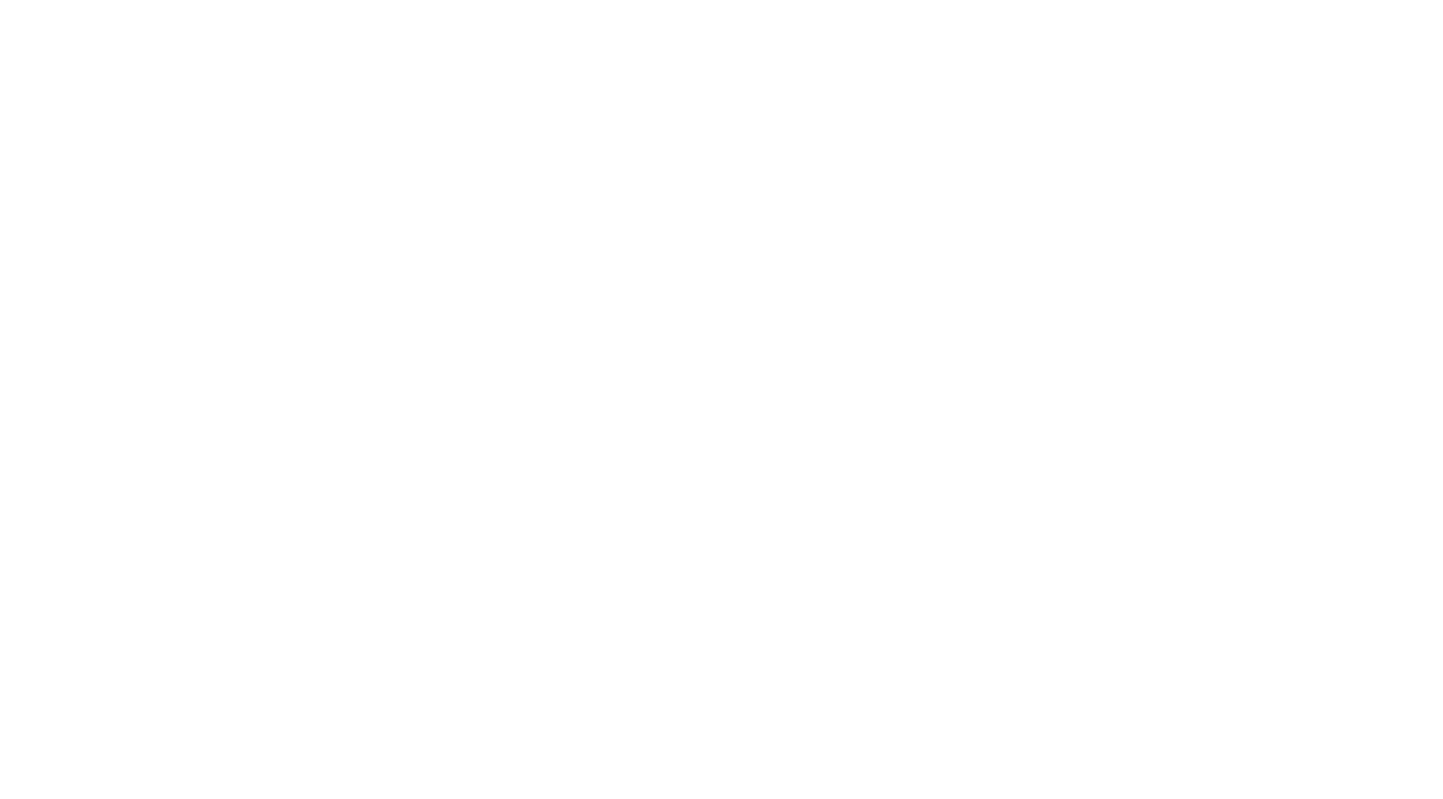
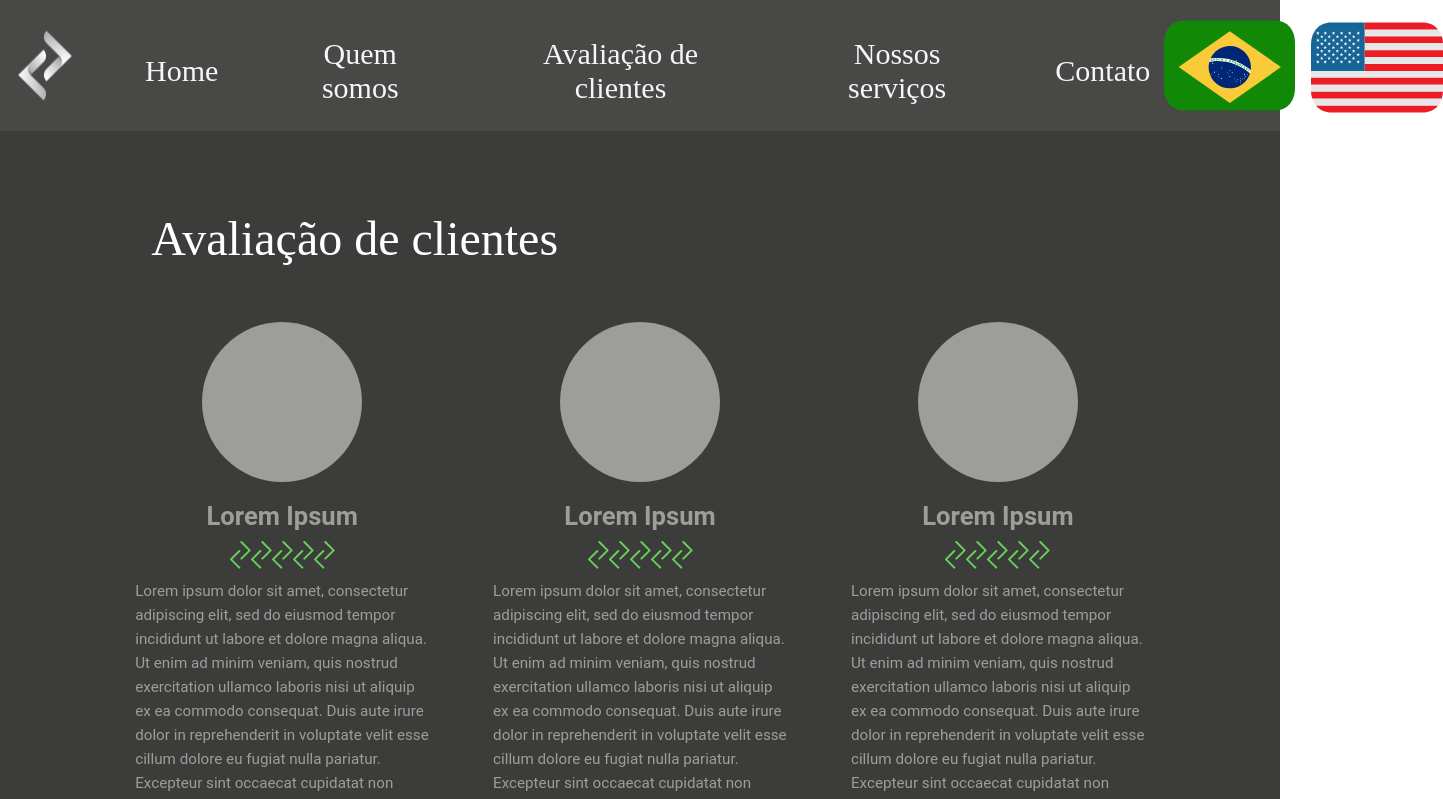
Before and after one commit to Veronica-Alfr/Beardev, a React (Vite) app in the folder frontend/: page /assessments in a window 1280 px wide. Before the commit this address had no page. Shown: the top 799 px of the page, 1443 px wide, since content can reach past the window. Built offline with nearby package versions, Linux system fonts and the light colour scheme; a web font is replaced by a local one.

Commit message:
feat: styled the cards with customer feedback, the title and the page as a whole

```diff
--- a/frontend/src/App.tsx
+++ b/frontend/src/App.tsx
@@ -1,6 +1,7 @@
 import { BrowserRouter, Routes, Route } from "react-router-dom";
 import Home from "./pages/Home/Home";
 import About from "./pages/About/About";
+import Assessments from "./pages/Assessments/Assessments";
 
 const App = () => {
     return (
@@ -8,6 +9,7 @@ const App = () => {
             <Routes>
                 <Route path='/' element={<Home />} />
                 <Route path='/about' element={<About />} />
+                <Route path='/assessments' element={<Assessments />} />
             </Routes>
         </BrowserRouter>
     );
--- a/frontend/src/components/Header/Header.styled.tsx
+++ b/frontend/src/components/Header/Header.styled.tsx
@@ -7,6 +7,11 @@ const HeaderStyled = styled.header`
         font-style: normal;
         font-weight: 400;
     }
+
+    // * {
+    //     padding: 0;
+    //     margin: 0;
+    // }
 
     display: flex;
     justify-content: space-around;
--- a/frontend/src/interfaces/ICustomerReviews.tsx
+++ b/frontend/src/interfaces/ICustomerReviews.tsx
@@ -1,5 +1,4 @@
 export interface ICustomerReviews {
-    name: string,
-    rating: SVGElement[],
+    nameCustomer: string,
     review: string
 }
--- a/frontend/src/pages/Assessments/Assessments.styled.tsx
+++ b/frontend/src/pages/Assessments/Assessments.styled.tsx
@@ -1,13 +1,82 @@
 import styled from "styled-components";
 
 const AssessmentsStyled = styled.section`
-    @import url("https://fonts.googleapis.com/css2?family=Roboto&display=swap");
+    @import url('https://fonts.googleapis.com/css2?family=Antonio:wght@100&family=Roboto&display=swap');
 
     * {
         padding: 0;
         margin: 0;
     }
 
+    background: #3C3C3B;
+    width: 100%;
+    height: 100%;
+
+    .container-all-text {
+        display: flex;
+        flex-direction: column;
+
+        padding-top: 5em;
+        padding-left: 6.45em;
+        padding-right: 6.45em;
+    }
+
+    h1 {
+        font-family: 'Antonio';
+        font-weight: 100;
+        font-size: 3em; // o tamanho da letra tem que ultrapassar pouco o card
+        color: #FFFFFF;
+
+        margin-left: 1em;
+    }
+
+    .container-assessments {
+        display: flex;
+        justify-content: center;
+    }
+
+    .container-customers-reviews {
+        display: flex;
+        flex-direction: column;
+        align-items: center;
+
+        margin-top: 1.5em;
+        margin-bottom: 4.4em;
+        padding: 2em;
+
+        line-height: 150%;
+    }
+
+    .photo-customer {
+        // background: #D9D9D9;
+        background: #9D9D9C;
+        border-radius: 100%;
+
+        width: 10em;
+        height: 10em;
+
+        margin-bottom: 1.35em;
+    }
+
+    p {
+        color: #9D9D9C;
+        font-family: 'Roboto';
+    }
+
+    .name-customer {
+        font-weight: 700;
+        font-size: 1.6em;
+
+        margin-bottom: 0.5em;
+    }
+
+    .star {
+        margin-bottom: 0.2em;
+    }
+
+    .customer-review {
+        font-size: 0.95em;
+    }
 `;
 
 export default AssessmentsStyled;
--- a/frontend/src/pages/Assessments/Assessments.tsx
+++ b/frontend/src/pages/Assessments/Assessments.tsx
@@ -2,22 +2,32 @@ import React from "react";
 import Header from "../../components/Header/Header";
 import AssessmentsStyled from "./Assessments.styled";
 import { customerReviewsData } from "./data/customerReviewsData";
+import star from "../../assets/icons/star.svg";
 
 const Assessments: React.FC = () => {
+    const rating = [star, star, star, star, star];
     return (
         <AssessmentsStyled>
             <Header />
-            <h1>Lorem Ipsum</h1>
-                {
-                    customerReviewsData.map(({ name, rating, review }) => {
-                        <div className="container-customers-reviews">
-                            <div className="photo-customer" />
-                                <p className="name-customer">{ name }</p>
-                            <img src={ rating } alt="Rating Star"/>
-                            <p className='customer-review'>{ review }</p>
-                        </div>
-                    })
-                }
+            <div className="container-all-text">
+                <h1>Avaliação de clientes</h1>
+                <div className="container-assessments">
+                        {
+                            customerReviewsData.map(({ nameCustomer, review }, index) => (
+                                <div className="container-customers-reviews" key={ index }>
+                                    <div className="photo-customer" />
+                                        <p className="name-customer">{ nameCustomer }</p>
+                                        <div className="stars">
+                                            {
+                                                rating.map((star) => <img className="star" src={ star } alt="Rating Star"/>)
+                                            }
+                                        </div>
+                                    <p className='customer-review'>{ review }</p>
+                                </div>
+                            ))
+                        }
+                </div>
+            </div>
         </AssessmentsStyled>
     );
 };
--- a/frontend/src/pages/Assessments/data/customerReviewsData.tsx
+++ b/frontend/src/pages/Assessments/data/customerReviewsData.tsx
@@ -1,10 +1,9 @@
 import { ICustomerReviews } from "../../../interfaces/ICustomerReviews";
-import star from "../../assets/icons/star.svg";
 
 export const customerReviewsData: ICustomerReviews[] = [
     {
-        name: "Lorem Ipsum",
-        rating: [star, star, star, star, star],
+        nameCustomer: "Lorem Ipsum",
+        // rating: [star, star, star, star, star],
         review: `Lorem ipsum dolor sit amet, consectetur adipiscing elit,
             sed do eiusmod tempor incididunt ut labore et dolore magna aliqua.
             Ut enim ad minim veniam, quis nostrud exercitation ullamco laboris
@@ -19,8 +18,8 @@ export const customerReviewsData: ICustomerReviews[] = [
             purus gravida quis blandit turpis cursus in hac habitasse.`,
     },
     {
-        name: "Lorem Ipsum",
-        rating: [star, star, star, star, star],
+        nameCustomer: "Lorem Ipsum",
+        // rating: [star, star, star, star, star],
         review: `Lorem ipsum dolor sit amet, consectetur adipiscing elit,
             sed do eiusmod tempor incididunt ut labore et dolore magna aliqua.
             Ut enim ad minim veniam, quis nostrud exercitation ullamco laboris
@@ -35,8 +34,8 @@ export const customerReviewsData: ICustomerReviews[] = [
             purus gravida quis blandit turpis cursus in hac habitasse.`,
     },
     {
-        name: "Lorem Ipsum",
-        rating: [star, star, star, star, star],
+        nameCustomer: "Lorem Ipsum",
+        // rating: [star, star, star, star, star],
         review: `Lorem ipsum dolor sit amet, consectetur adipiscing elit,
             sed do eiusmod tempor incididunt ut labore et dolore magna aliqua.
             Ut enim ad minim veniam, quis nostrud exercitation ullamco laboris
@@ -50,20 +49,20 @@ export const customerReviewsData: ICustomerReviews[] = [
             ac turpis egestas integer eget aliquet nibh praesent tristique magna sit amet
             purus gravida quis blandit turpis cursus in hac habitasse.`,
     },
-    {
-        name: "Lorem Ipsum",
-        rating: [star, star, star, star, star],
-        review: `Lorem ipsum dolor sit amet, consectetur adipiscing elit,
-            sed do eiusmod tempor incididunt ut labore et dolore magna aliqua.
-            Ut enim ad minim veniam, quis nostrud exercitation ullamco laboris
-            nisi ut aliquip ex ea commodo consequat. Duis aute irure dolor in
-            reprehenderit in voluptate velit esse cillum dolore eu fugiat nulla pariatur.
-            Excepteur sint occaecat cupidatat non proident,
-            sunt in culpa qui officia deserunt mollit anim id est laborum.
-            turpis egestas sed tempus urna et pharetra pharetra massa massa ultricies mi quis
-            hendrerit dolor magna eget est lorem ipsum dolor sit amet consectetur
-            adipiscing elit pellentesque habitant morbi tristique senectus et netus et malesuada fames
-            ac turpis egestas integer eget aliquet nibh praesent tristique magna sit amet
-            purus gravida quis blandit turpis cursus in hac habitasse.`,
-    },
+    // {
+    //     nameCustomer: "Lorem Ipsum",
+    //     // rating: [star, star, star, star, star],
+    //     review: `Lorem ipsum dolor sit amet, consectetur adipiscing elit,
+    //         sed do eiusmod tempor incididunt ut labore et dolore magna aliqua.
+    //         Ut enim ad minim veniam, quis nostrud exercitation ullamco laboris
+    //         nisi ut aliquip ex ea commodo consequat. Duis aute irure dolor in
+    //         reprehenderit in voluptate velit esse cillum dolore eu fugiat nulla pariatur.
+    //         Excepteur sint occaecat cupidatat non proident,
+    //         sunt in culpa qui officia deserunt mollit anim id est laborum.
+    //         turpis egestas sed tempus urna et pharetra pharetra massa massa ultricies mi quis
+    //         hendrerit dolor magna eget est lorem ipsum dolor sit amet consectetur
+    //         adipiscing elit pellentesque habitant morbi tristique senectus et netus et malesuada fames
+    //         ac turpis egestas integer eget aliquet nibh praesent tristique magna sit amet
+    //         purus gravida quis blandit turpis cursus in hac habitasse.`,
+    // },
 ];
```
Also changed, not shown: frontend/src/global.d.ts (added, +9 -0 lines).
